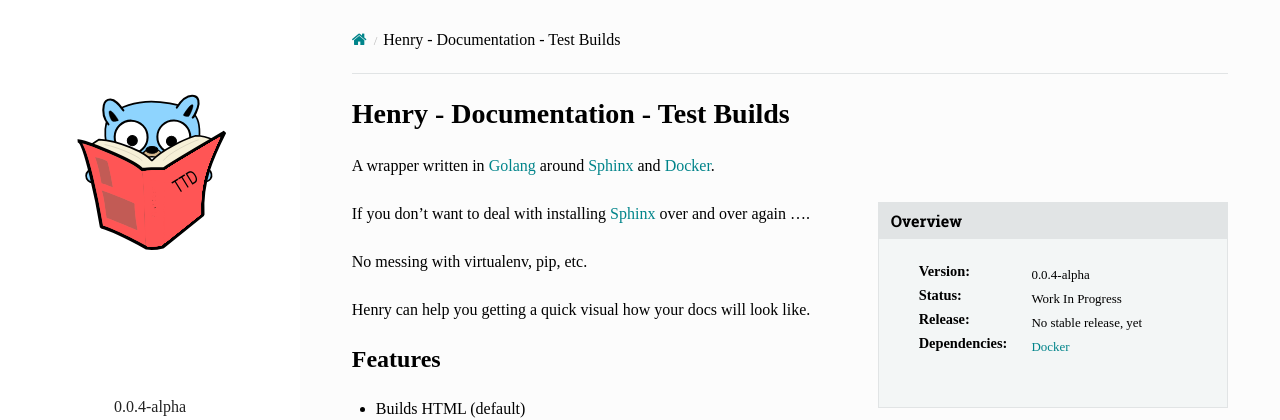
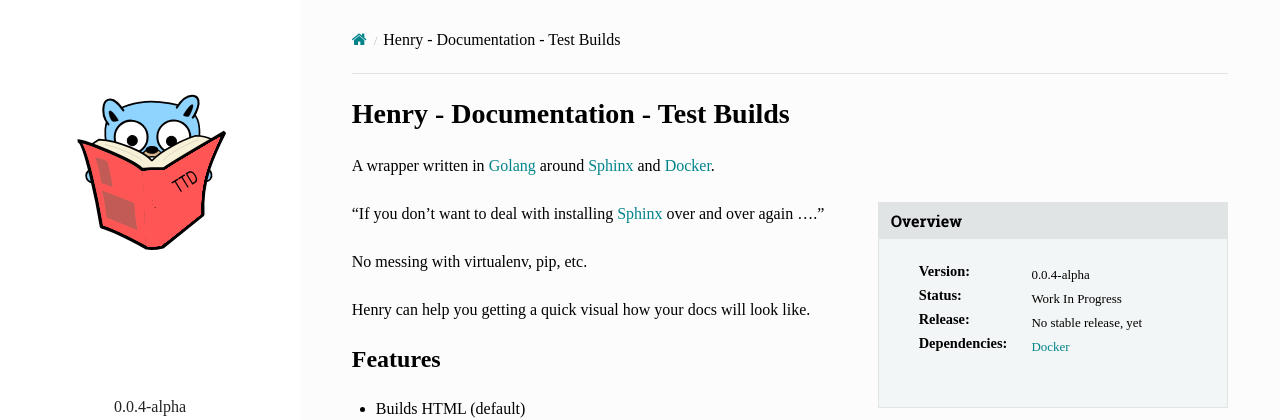
Before and after one commit to testthedocs/henry, a Sphinx documentation site: the page built from docs/index.rst, in a window 1280 px wide and 900 px high. Shown: the top 420 px of the window. Built offline with Sphinx 7.4.7 and the Read the Docs theme 2.0.0, drawn with Linux system fonts in a browser that asks for light colours.

Commit message:
docs: Add Quotation

```diff
--- a/docs/index.rst
+++ b/docs/index.rst
@@ -28,7 +28,7 @@ A wrapper written in `Golang <https://golang.org/>`_ around `Sphinx <http://www.
    development/index
 
 
-If you don't want to deal with installing `Sphinx <http://www.sphinx-doc.org/en/stable/>`_ over and over again ....
+"If you don't want to deal with installing `Sphinx <http://www.sphinx-doc.org/en/stable/>`_ over and over again ...."
 
 No messing with virtualenv, pip, etc.
 
```
